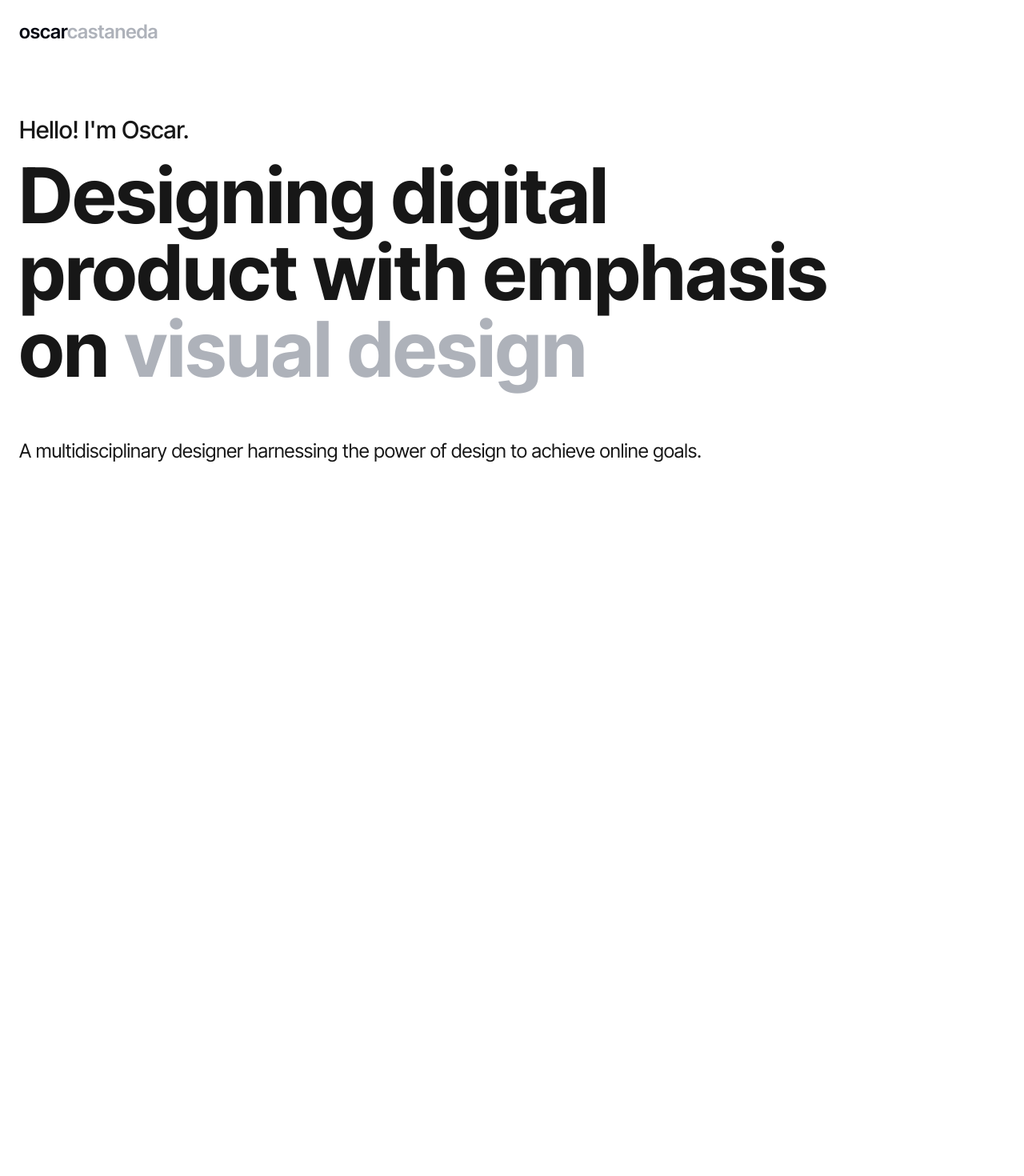
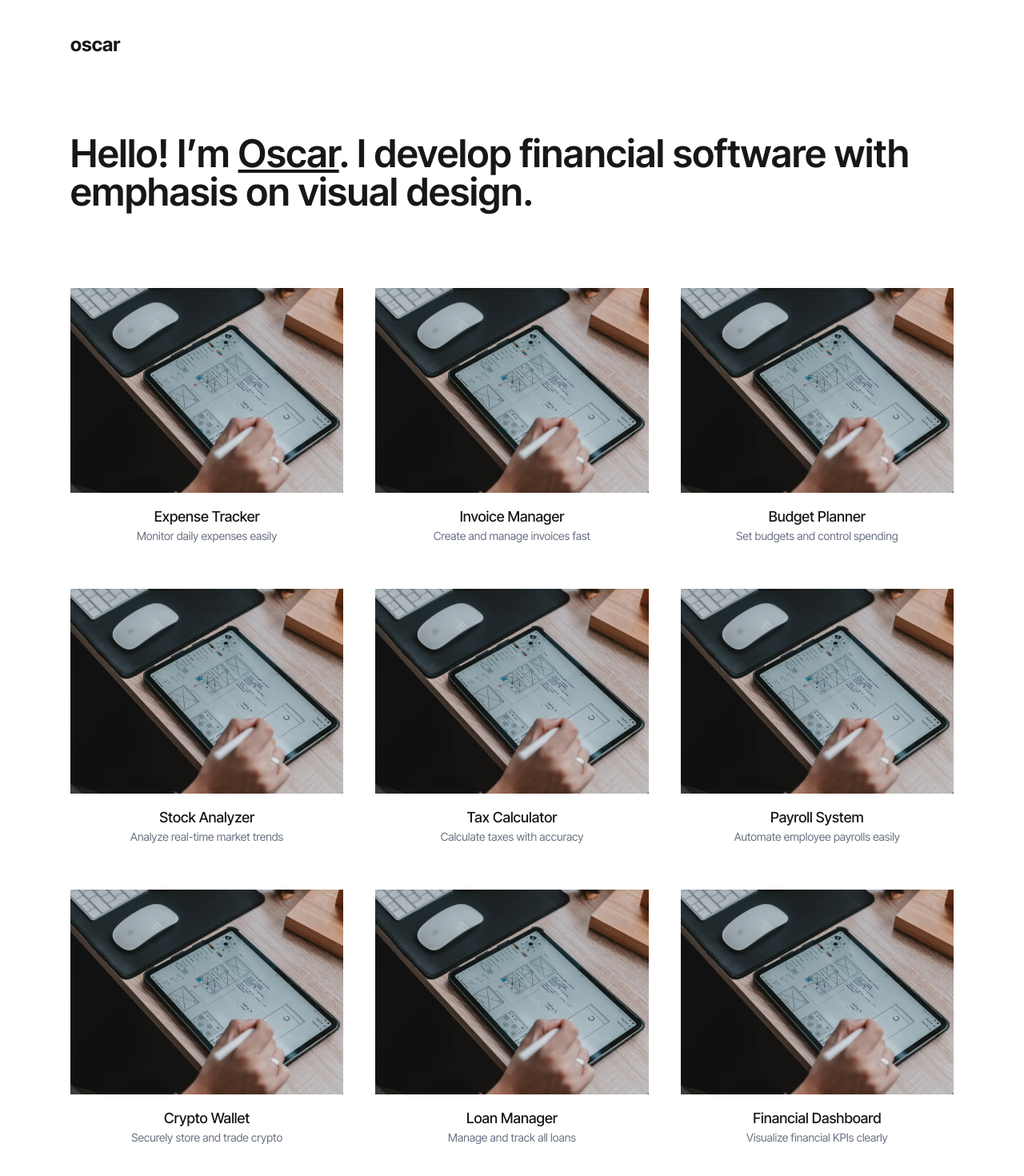
Before and after one commit to xyzoscar/oscar-castaneda-red, a Next.js app: page / in a window 1280 px wide. Shown: the top 1470 px of the page at 80% size. Before the commit the page ends 800 px from the top, so only its background shows below. Built offline with nearby package versions, Linux system fonts and the light colour scheme.

Commit message:
chore: add new design

```diff
--- a/app/layout.tsx
+++ b/app/layout.tsx
@@ -1,7 +1,6 @@
 import type { Metadata } from "next";
 import { Inter_Tight } from "next/font/google";
 import "./globals.css";
-import { Navigation } from "@/components/layout/navigation";
 
 const interTight = Inter_Tight({
   variable: "--font-inter-tight",
@@ -23,8 +22,7 @@ export default function RootLayout({
     <html lang="en">
       <body className={`${interTight.variable}  antialiased`}>
         <div className="w-full">
-          <div className="container px-5 md:px-6 mx-auto">
-            <Navigation />
+          <div className="max-w-6xl px-5 md:px-6 mx-auto">
             <main>{children}</main>
           </div>
         </div>
--- a/app/page.tsx
+++ b/app/page.tsx
@@ -1,20 +1,15 @@
-import { Text } from "@/components/common/typography/body";
-import { H1 } from "@/components/common/typography/heading";
+import { Footer } from "@/components/layout/footer";
+import { Navigation } from "@/components/layout/navigation";
+import { Hero } from "@/components/sections/home/hero";
+import { PortfolioGrid } from "@/components/sections/shared/portfolio-grid";
 
 export default function Home() {
   return (
     <div>
-      <Text size="28" weight="medium" className="mb-4">
-        Hello! I&#39;m Oscar.
-      </Text>
-      <H1 className="mb-16 max-w-5xl">
-        Designing digital product with emphasis on{" "}
-        <span className="text-theme-neutral-40">visual design</span>
-      </H1>
-      <Text size="22">
-        A multidisciplinary designer harnessing the power of design to achieve
-        online goals.
-      </Text>
+      <Navigation />
+      <Hero />
+      <PortfolioGrid />
+      <Footer />
     </div>
   );
 }
--- a/components/common/logo/index.tsx
+++ /dev/null
@@ -1,17 +0,0 @@
-import Link from "next/link";
-
-import { Text } from "../typography/body";
-
-export function Logo() {
-  return (
-    <Link href="/">
-      <Text
-        size="22"
-        weight="semibold"
-        className="text-theme-neutral-100 dark:text-white"
-      >
-        oscar<span className="text-theme-neutral-40">castaneda</span>
-      </Text>
-    </Link>
-  );
-}
--- a/components/common/typography/body/index.tsx
+++ /dev/null
@@ -1,45 +0,0 @@
-import { cva, type VariantProps } from "class-variance-authority";
-import { cn } from "@/lib/utils";
-
-const textVariants = cva("", {
-  variants: {
-    size: {
-      "28": "text-3xl",
-      "22": "text-2xl",
-      "20": "text-xl",
-      "18": "text-lg",
-      "16": "text-base",
-      "14": "text-sm",
-      "12": "text-xs",
-    },
-    weight: {
-      regular: "font-normal",
-      medium: "font-medium",
-      semibold: "font-semibold",
-    },
-  },
-  defaultVariants: {
-    size: "16",
-    weight: "regular",
-  },
-});
-
-export interface TextProps
-  extends React.HTMLAttributes<HTMLParagraphElement>,
-    VariantProps<typeof textVariants> {
-  children: React.ReactNode;
-}
-
-export function Text({
-  className,
-  size,
-  weight,
-  children,
-  ...props
-}: TextProps) {
-  return (
-    <p className={cn(textVariants({ size, weight, className }))} {...props}>
-      {children}
-    </p>
-  );
-}
--- a/components/common/typography/heading/index.tsx
+++ /dev/null
@@ -1,52 +0,0 @@
-import { cn } from "@/lib/utils";
-
-interface TypographyProps {
-  children: React.ReactNode;
-  className?: string;
-}
-
-export function H1({ children, className }: TypographyProps) {
-  return (
-    <h1 className={cn("text-7xl md:text-8xl font-bold", className)}>
-      {children}
-    </h1>
-  );
-}
-
-export function H2({ children, className }: TypographyProps) {
-  return (
-    <h2 className={cn("text-6xl md:text-7xl font-semibold", className)}>
-      {children}
-    </h2>
-  );
-}
-
-export function H3({ children, className }: TypographyProps) {
-  return (
-    <h3 className={cn("text-5xl md:text-6xl font-semibold", className)}>
-      {children}
-    </h3>
-  );
-}
-
-export function H4({ children, className }: TypographyProps) {
-  return (
-    <h4 className={cn("text-4xl md:text-5xl font-semibold", className)}>
-      {children}
-    </h4>
-  );
-}
-
-export function H5({ children, className }: TypographyProps) {
-  return (
-    <h5 className={cn("text-3xl md:text-4xl font-semibold", className)}>
-      {children}
-    </h5>
-  );
-}
-
-export function H6({ children, className }: TypographyProps) {
-  return (
-    <h6 className={cn("text-3xl font-semibold", className)}>{children}</h6>
-  );
-}
--- /dev/null
+++ b/components/layout/footer/index.tsx
@@ -0,0 +1,20 @@
+import Link from "next/link";
+
+export function Footer() {
+  return (
+    <footer className="mt-24 py-8 border-t border-gray-100 flex justify-between items-center">
+      <small>Oscar Castaneda</small>
+      <div className="space-x-4">
+        <Link href="/" className="uppercase">
+          <small>Twitter</small>
+        </Link>
+        <Link href="/" className="uppercase">
+          <small>Github</small>
+        </Link>
+        <Link href="/" className="uppercase">
+          <small>Instagram</small>
+        </Link>
+      </div>
+    </footer>
+  );
+}
--- /dev/null
+++ b/components/layout/logo/index.tsx
@@ -0,0 +1,9 @@
+import Link from "next/link";
+
+export function Logo() {
+  return (
+    <Link href="/" className="text-2xl font-bold">
+      oscar
+    </Link>
+  );
+}
--- a/components/layout/navigation/index.tsx
+++ b/components/layout/navigation/index.tsx
@@ -1,8 +1,8 @@
-import { Logo } from "@/components/common/logo";
+import { Logo } from "../logo";
 
 export function Navigation() {
   return (
-    <nav className="py-6 mb-16">
+    <nav className="mt-10">
       <Logo />
     </nav>
   );
--- /dev/null
+++ b/components/sections/home/hero.tsx
@@ -0,0 +1,10 @@
+export function Hero() {
+  return (
+    <section className="my-24">
+      <h1 className="text-5xl font-semibold">
+        Hello! I&#8217;m <span className="underline">Oscar</span>. I develop
+        financial software with emphasis on visual design.
+      </h1>
+    </section>
+  );
+}
--- /dev/null
+++ b/components/sections/shared/portfolio-grid.tsx
@@ -0,0 +1,91 @@
+import Image from "next/image";
+import Link from "next/link";
+
+const projectsData = [
+  {
+    id: 1,
+    title: "Expense Tracker",
+    description: "Monitor daily expenses easily",
+    imageUrl: "/images/placeholder.avif",
+  },
+  {
+    id: 2,
+    title: "Invoice Manager",
+    description: "Create and manage invoices fast",
+    imageUrl: "/images/placeholder.avif",
+  },
+  {
+    id: 3,
+    title: "Budget Planner",
+    description: "Set budgets and control spending",
+    imageUrl: "/images/placeholder.avif",
+  },
+  {
+    id: 4,
+    title: "Stock Analyzer",
+    description: "Analyze real-time market trends",
+    imageUrl: "/images/placeholder.avif",
+  },
+  {
+    id: 5,
+    title: "Tax Calculator",
+    description: "Calculate taxes with accuracy",
+    imageUrl: "/images/placeholder.avif",
+  },
+  {
+    id: 6,
+    title: "Payroll System",
+    description: "Automate employee payrolls easily",
+    imageUrl: "/images/placeholder.avif",
+  },
+  {
+    id: 7,
+    title: "Crypto Wallet",
+    description: "Securely store and trade crypto",
+    imageUrl: "/images/placeholder.avif",
+  },
+  {
+    id: 8,
+    title: "Loan Manager",
+    description: "Manage and track all loans",
+    imageUrl: "/images/placeholder.avif",
+  },
+  {
+    id: 9,
+    title: "Financial Dashboard",
+    description: "Visualize financial KPIs clearly",
+    imageUrl: "/images/placeholder.avif",
+  },
+];
+
+export function PortfolioGrid() {
+  return (
+    <section className="grid grid-cols-1 md:grid-cols-2 lg:grid-cols-3 gap-10">
+      {projectsData.map((project) => (
+        <div key={project.id} className="overflow-hidden">
+          <Link href="/" className="block group hover:cursor-pointer">
+            <div className="aspect-[4/3] overflow-hidden bg-gray-100 relative">
+              <Image
+                src={project.imageUrl}
+                alt={project.title}
+                fill
+                className="object-cover transition-all duration-500 group-hover:scale-[1.03]"
+              />
+            </div>
+            <div className="py-4 text-center">
+              <h3 className="relative inline-block font-medium text-lg ">
+                <span className="inline-block transition-colors duration-300">
+                  {project.title}
+                </span>
+                <span className="absolute bottom-0 left-0 w-full h-0.5 bg-black origin-left scale-x-0 transition-transform duration-300 group-hover:scale-x-100"></span>
+              </h3>
+              <p className="text-sm text-gray-500 transition-colors duration-300 group-hover:text-gray-700">
+                {project.description}
+              </p>
+            </div>
+          </Link>
+        </div>
+      ))}
+    </section>
+  );
+}
```
Also changed, not shown: public/images/placeholder.avif (added), 1 other file (tests, documents, lock files or other folders).
